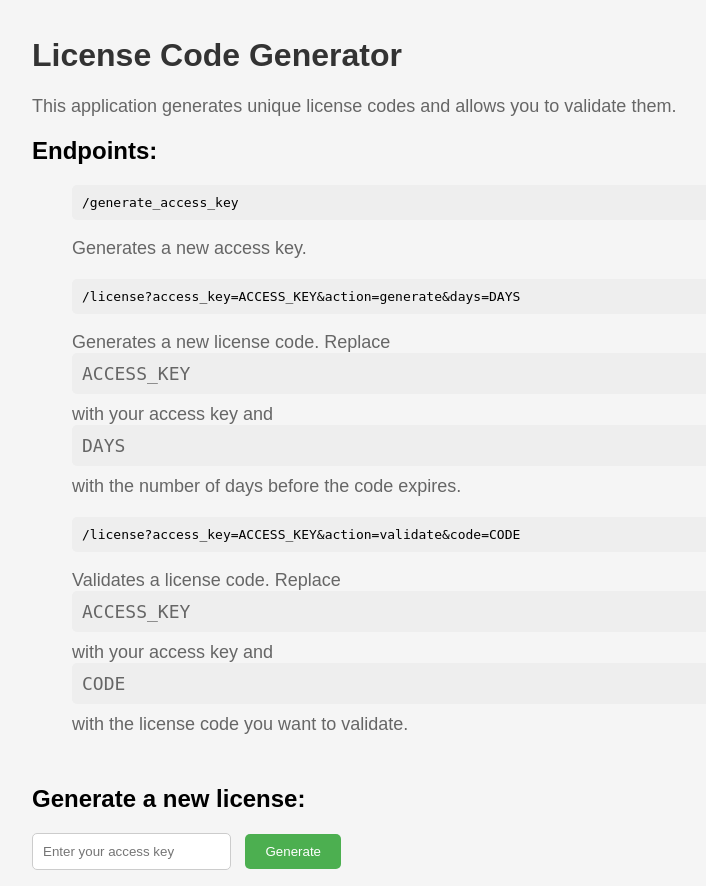
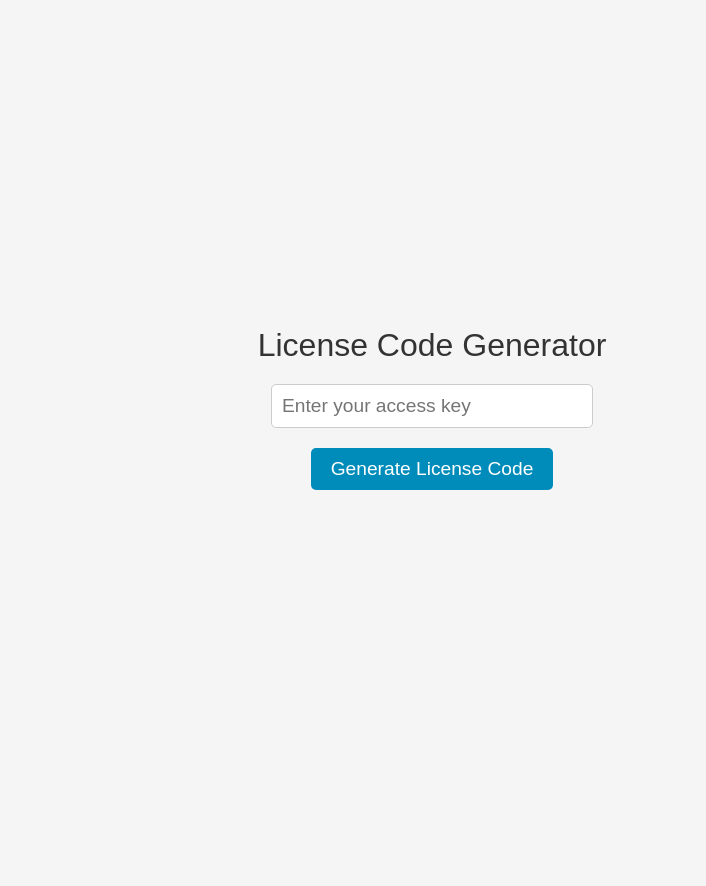
Before and after one commit to TG-Collection/RedeemGen, a Flask app: page / in a window 1280 px wide. Shown: the whole page, without its empty margins (208-914 px from the left). After the commit the page ends 490 px from the top, so only its background shows below. Run offline with Flask 3, Linux system fonts and the light colour scheme.

Commit message:
Update index.html

```diff
--- a/templates/index.html
+++ b/templates/index.html
@@ -4,77 +4,49 @@
     <title>License Code Generator</title>
     <style>
         body {
+            background-color: #f5f5f5;
             font-family: Arial, sans-serif;
-                margin: 0 auto;
-                max-width: 800px;
-                padding: 1em;
-                background-color: #F5F5F5;
         }
-            h1 {
+        .container {
+            display: flex;
+            flex-direction: column;
+            align-items: center;
+            justify-content: center;
+            height: 100vh;
+            padding: 0 20px;
+        }
+        .title {
+            font-size: 2em;
             color: #333;
-            }
-            p {
-                font-size: 18px;
-                color: #666;
-            }
-            code {
-                display: block;
-                background-color: #EEE;
-                padding: 10px;
-                border-radius: 5px;
-                margin-bottom: 10px;
-            }
-            ul {
-                list-style-type: none;
-            }
-            li {
             margin-bottom: 20px;
         }
-            .generate-section {
-                margin-top: 50px;
+        #accessKeyInput {
+            font-size: 1.2em;
+            padding: 10px;
+            width: 300px;
+            margin-bottom: 20px;
+            border-radius: 5px;
+            border: 1px solid #ccc;
         }
-            .generate-section input {
-                padding: 10px;
-                border: 1px solid #ccc;
+        #generateButton {
+            font-size: 1.2em;
+            padding: 10px 20px;
+            cursor: pointer;
+            background-color: #008CBA;
+            border: none;
+            color: white;
             border-radius: 5px;
-                margin-right: 10px;
         }
-            .generate-section button {
-                padding: 10px 20px;
-                border: none;
-                border-radius: 5px;
-                background-color: #4CAF50;
-                color: white;
-                cursor: pointer;
-            }
-            .generate-section button:hover {
-                background-color: #45a049;
+        #generateButton:hover {
+            background-color: #007B9A;
         }
     </style>
 </head>
 <body>
-        <h1>License Code Generator</h1>
-        <p>This application generates unique license codes and allows you to validate them.</p>
-        <h2>Endpoints:</h2>
-        <ul>
-            <li>
-                <code>/generate_access_key</code>
-                <p>Generates a new access key.</p>
-            </li>
-            <li>
-                <code>/license?access_key=ACCESS_KEY&action=generate&days=DAYS</code>
-                <p>Generates a new license code. Replace <code>ACCESS_KEY</code> with your access key and <code>DAYS</code> with the number of days before the code expires.</p>
-            </li>
-            <li>
-                <code>/license?access_key=ACCESS_KEY&action=validate&code=CODE</code>
-                <p>Validates a license code. Replace <code>ACCESS_KEY</code> with your access key and <code>CODE</code> with the license code you want to validate.</p>
-            </li>
-        </ul>
-
-        <div class="generate-section">
-            <h2>Generate a new license:</h2>
-            <input type="text" id="accessKeyInput" placeholder="Enter your access key">
-            <button id="generateButton">Generate</button>
+    <div class="container">
+        <div class="title">License Code Generator</div>
+        <input id="accessKeyInput" type="text" placeholder="Enter your access key">
+        <button id="generateButton">Generate License Code</button>
     </div>
 
     <script>
```
Lines whose indentation alone changed are shown as unchanged.
